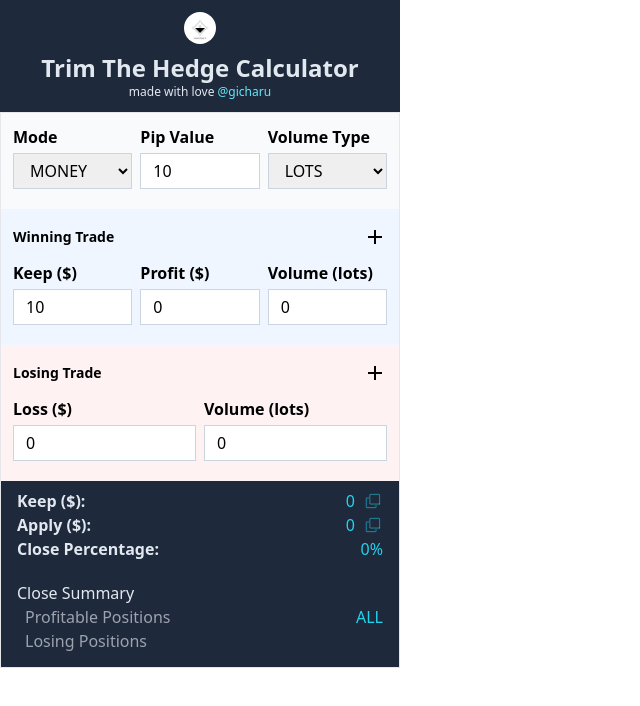
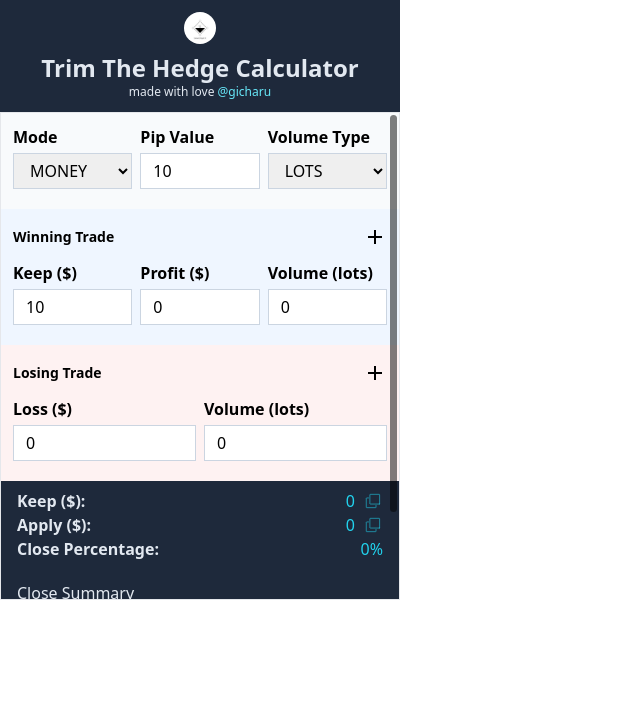
Before and after one commit to johngicharu/trim-the-hedge-calculator, a SvelteKit app: page / in a window 1280 px wide. Shown: the top 706 px of the page, without its empty margins (0-640 px from the left). Built offline with nearby package versions, Linux system fonts and the light colour scheme.

Commit message:
feat: fix height issues on firefox

```diff
--- a/src/lib/styles/app.css
+++ b/src/lib/styles/app.css
@@ -7,5 +7,5 @@
 }
 
 html, body {
-  @apply min-w-[400px] w-[400px] h-[668px] max-w-[400px] min-h-[668px] max-h-[668px] overflow-hidden;
+  @apply min-w-[400px] w-[400px] h-[600px] max-w-[400px] min-h-[600px] max-h-[600px] overflow-hidden;
 }
--- a/src/routes/+layout.ts
+++ b/src/routes/+layout.ts
@@ -1,2 +1,2 @@
 export const prerender = true;
-export const ssr = false;
+//export const ssr = false;
--- a/src/routes/+page.svelte
+++ b/src/routes/+page.svelte
@@ -159,7 +159,11 @@
 		</h1>
 	</header>
 
-	<section class="w-full calculator h-[556px]" data-simplebar>
+	<section
+		class="w-full calculator h-[488px] max-h-[488px]"
+		data-simplebar
+		data-simplebar-auto-hide={false}
+	>
 		<div class="section">
 			<div class="input_group">
 				<div class="input_wrapper">
--- a/static/popup.css
+++ b/static/popup.css
@@ -4,7 +4,7 @@
 
 html, body {
   width: 400px !important;
-  height: 668px !important;
+  height: 600px !important;
   overflow: hidden;
 }
 
```
